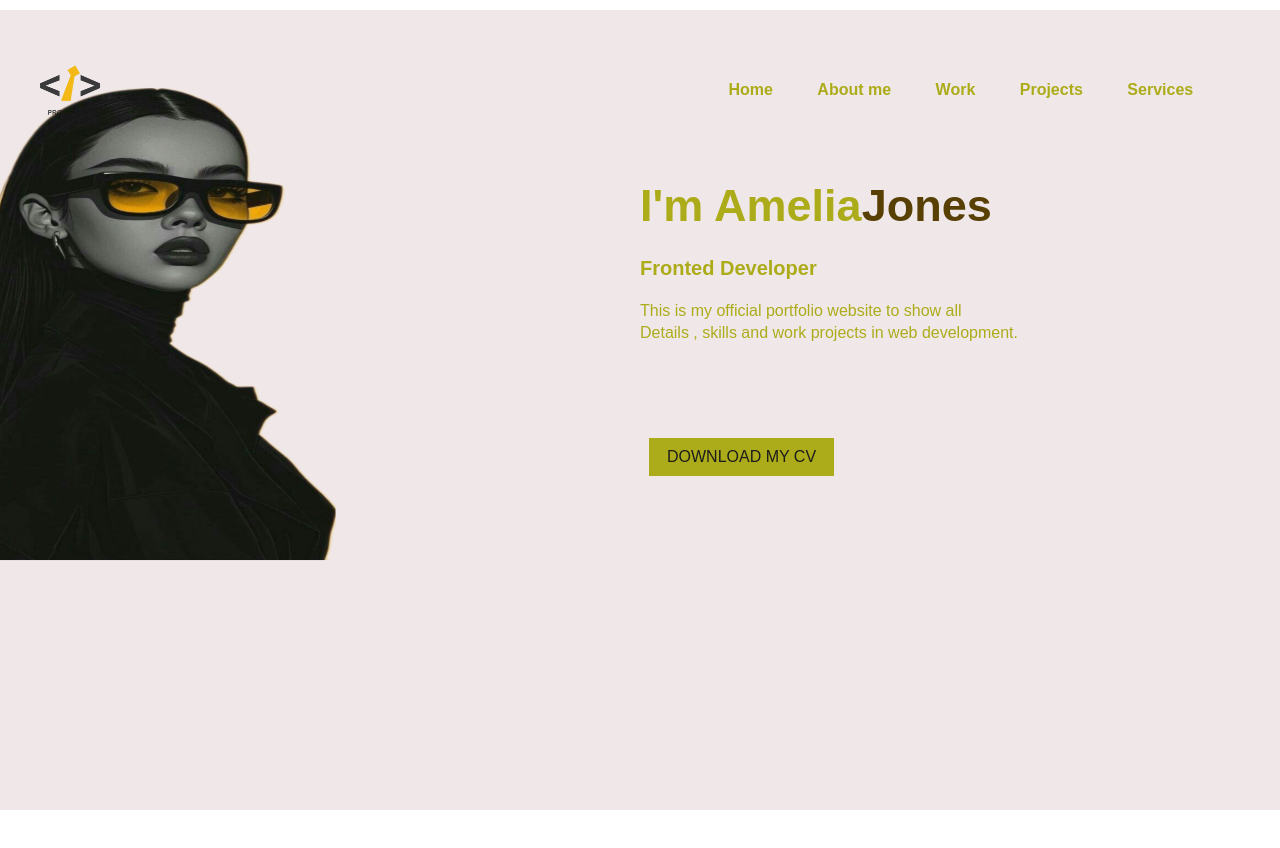
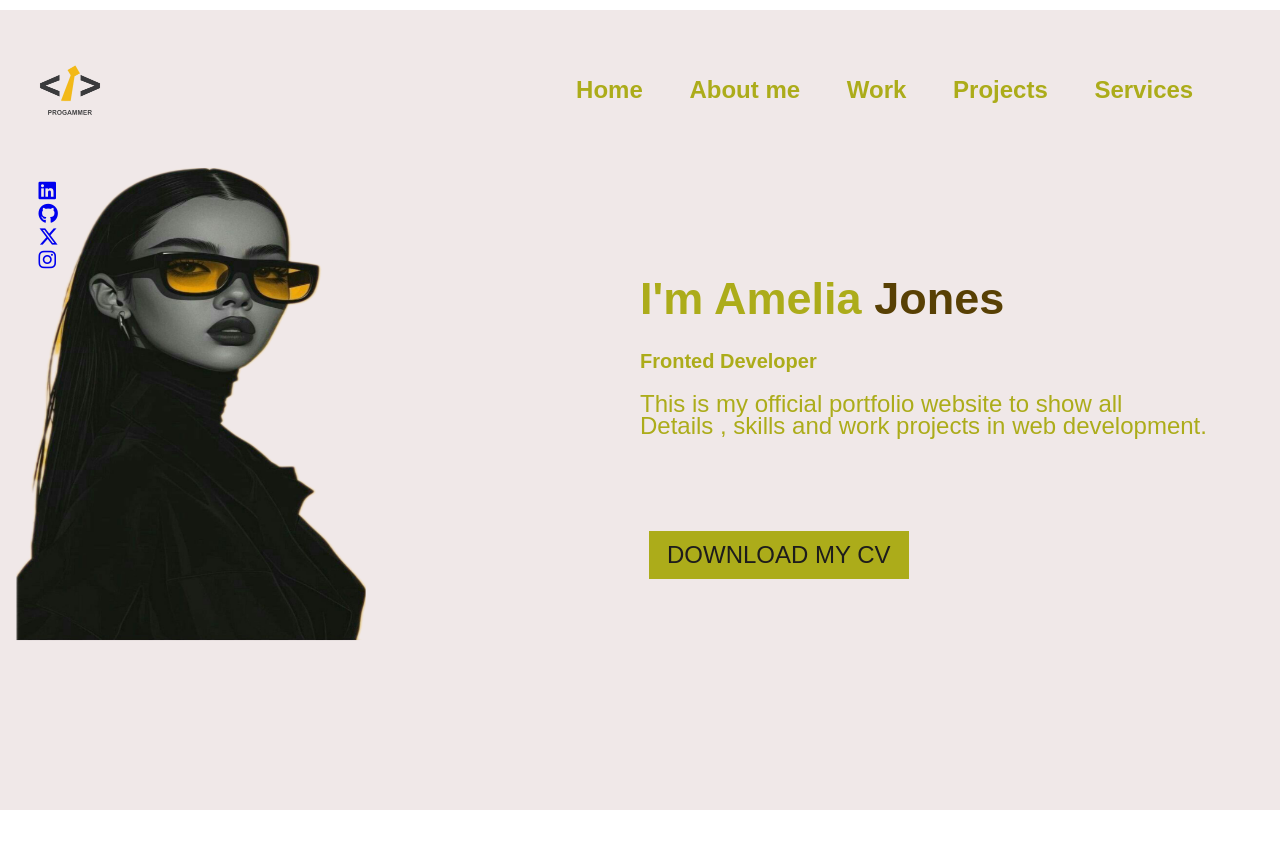
Before and after one commit to onsrajhi/Projects-using-HTML5-CSS-JS, a plain HTML site: page project 1/index.html in a window 1280 px wide. Before the commit the page ends 814 px from the top, so only its background shows below. Drawn offline with Linux system fonts and the light colour scheme.

Commit message:
🔥Added Social Icons

```diff
--- a/project 1/index.html
+++ b/project 1/index.html
@@ -4,6 +4,7 @@
   <meta charset="UTF-8">
   <meta name="viewport" content="width=device-width, initial-scale=1.0">
   <title>First Portfolio Website</title>
+  <link rel="stylesheet" href="https://cdnjs.cloudflare.com/ajax/libs/font-awesome/6.7.2/css/all.min.css" integrity="sha512-Evv84Mr4kqVGRNSgIGL/F/aIDqQb7xQ2vcrdIwxfjThSH8CSR7PBEakCr51Ck+w+/U6swU2Im1vVX0SVk9ABhg==" crossorigin="anonymous" referrerpolicy="no-referrer" />
   <link rel="stylesheet" href="styles.css">
 </head>
 <body>
@@ -18,8 +19,14 @@
         <li><a href="#">Services</a></li>
       </ul>
     </nav>
+    <div class="social-icons">
+      <a href="#"><i class="fa-brands fa-linkedin"></i></a>
+      <a href="#"><i class="fa-brands fa-github"></i></a>
+      <a href="#"><i class="fa-brands fa-x-twitter"></i></a>
+      <a href="#"><i class="fa-brands fa-instagram"></i></a>
+  </div>
   <div class="main2">
-    <h1>I'm Amelia<span>Jones</span></h1>
+    <h1>I'm Amelia <span> Jones</span></h1>
     <h2>Fronted Developer</h2>
     <P>
       This is my official portfolio website to show all
@@ -30,9 +37,7 @@
   <div class="images">
     <img src="images/girl.png"  class="girl">
   </div>
-
-
-  </div>
+</div>
 
 </body>
 </html>
--- a/project 1/styles.css
+++ b/project 1/styles.css
@@ -9,6 +9,7 @@
   width: 100%;
   height: 100vh;
   background: rgb(240, 232, 232);
+  font-size: 24px;
 }
 
 nav {
@@ -35,6 +36,7 @@ nav ul li a {
   text-decoration: none;
   color: rgb(172, 172, 26);
   font-weight: bold;
+  font-size: 24px;
 }
 nav ul li a:hover{
   color:gray;
@@ -78,10 +80,10 @@ span{
   width: 45%;
   height: 100%;
   position: absolute;
-  bottom: 22%;
+  bottom: 12%;
 }
 .girl{
-  width: 800px;
+  width: 700px;
   height: 980px;
   transform: translateX(-5%);
   transition: right 1s;
@@ -91,3 +93,12 @@ span{
 .girl:hover {
   right: 5%;
 }
+.social-icons{
+  font-size: 20px;
+  width: 15px;
+  margin-left:3%;
+}
+.social-icons:hover {
+  color:black;
+
+}
```
